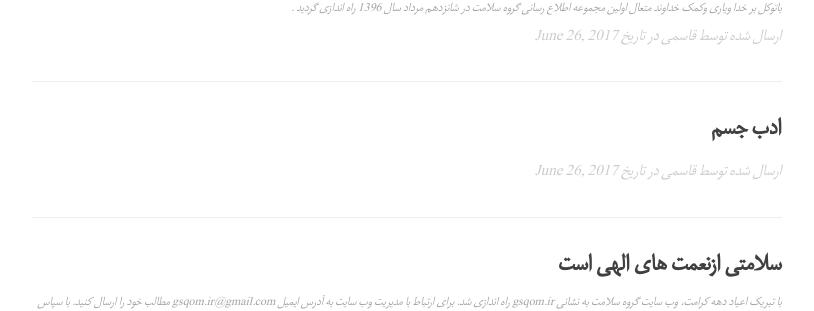
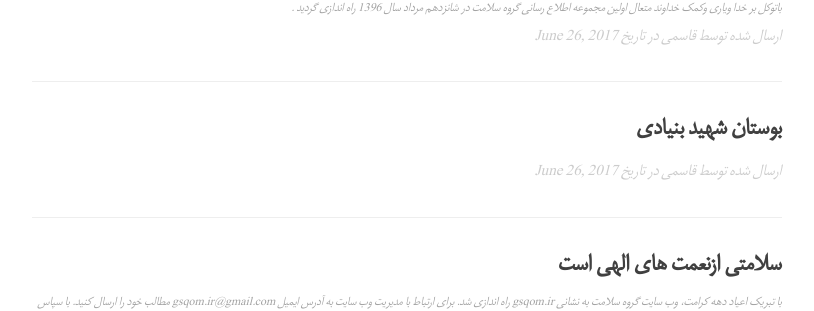
Before and after one commit to grouh-salamat/grouh-salamat.github.io, a Jekyll site: the page built from index.html, in a window 1280 px wide and 900 px high, scrolled down 1273 px. Shown: the part 150-461 px from the top of the window, without its empty margins (136-950 px from the left). Built offline with Jekyll 4.4.1, drawn with Linux system fonts in a browser that asks for light colours; the list of posts is cut into pages by our own code.

Commit message:
Update 2017-06-26-p31.markdown

```diff
--- a/_posts/2017-06-26-p31.markdown
+++ b/_posts/2017-06-26-p31.markdown
@@ -1,10 +1,10 @@
 ---
 layout:     post
-title:      "ادب جسم"
+title:      "بوستان شهید بنیادی"
 subtitle:   ""
 date:       2017-06-26 12:00:00
 author:     "قاسمی"
-header-img: "img/home-bg.jpg"
+header-img: "img/11.jpg"
 catalog: true
 tags:
  سلام علیکم
```
